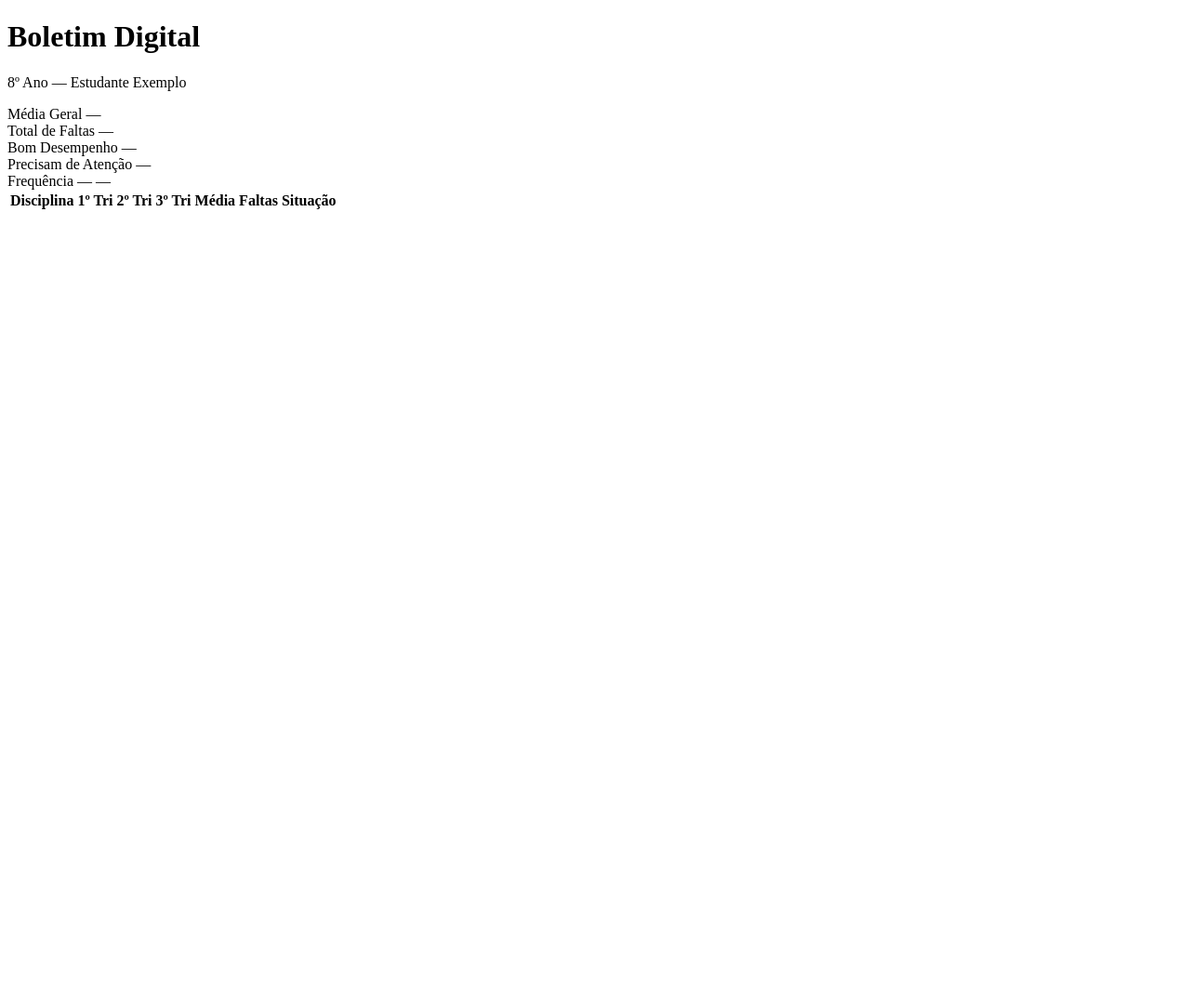
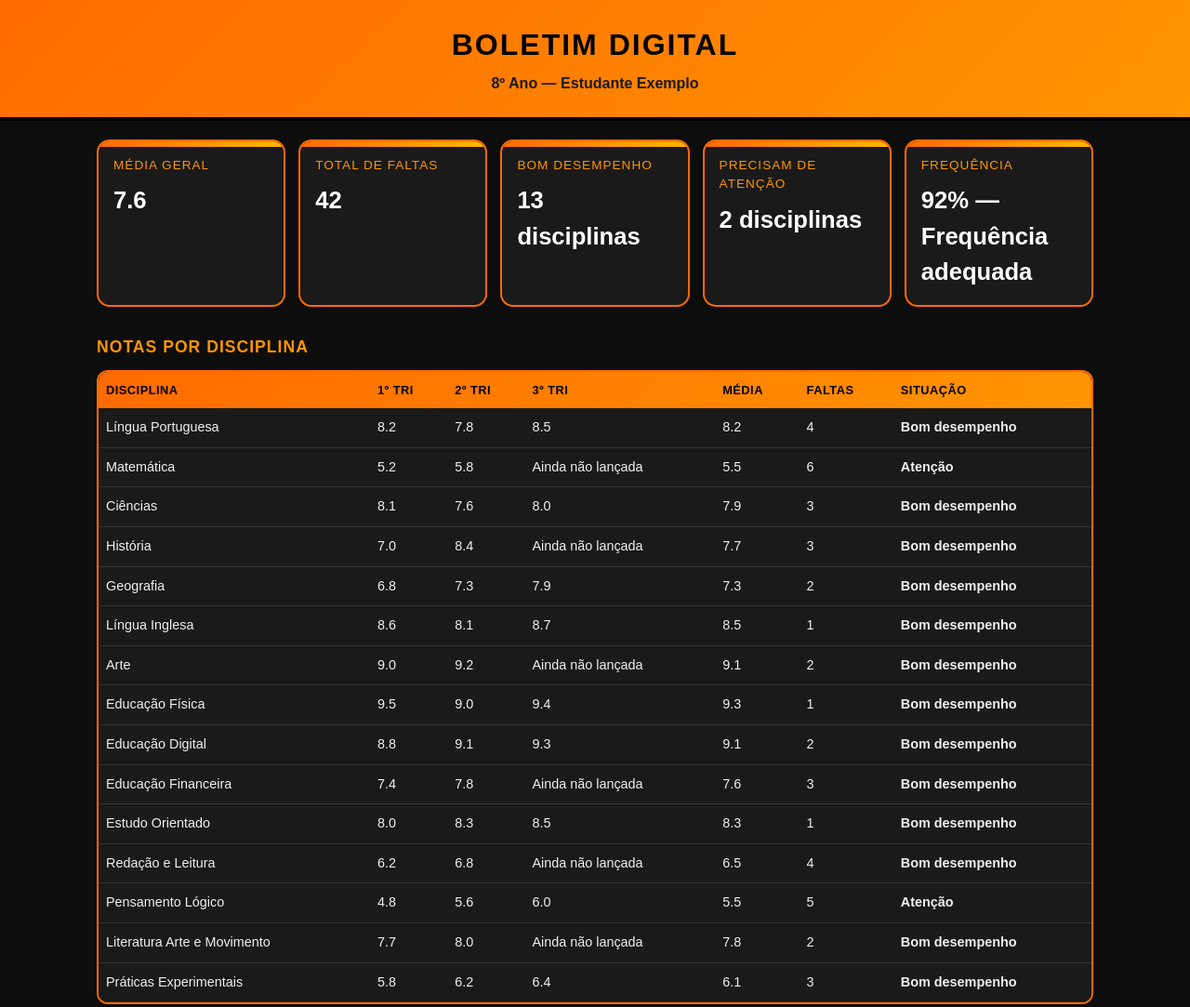
Before and after one commit to miguelpanachevicz-bit/boletim-digital-8c, a plain HTML site: page index.html in a window 1280 px wide. Shown: the top 1083 px of the page at 93% size. Before the commit the page ends 800 px from the top, so only its background shows below. Drawn offline with Linux system fonts and the light colour scheme.

Commit message:
boletim digital ficcional

```diff
--- a/index.html
+++ b/index.html
@@ -2,52 +2,31 @@
 <html lang="pt-BR">
 <head>
   <meta charset="UTF-8" />
-  <!-- Garante que o site fique bom no celular -->
   <meta name="viewport" content="width=device-width, initial-scale=1.0" />
   <title>Boletim Digital</title>
-  <!-- Conecta o CSS -->
   <link rel="stylesheet" href="style.css" />
 </head>
 <body>
 
-  <!-- CABEÇALHO -->
+  <!-- Cabeçalho com título e subtítulo -->
   <header class="cabecalho">
     <h1>Boletim Digital</h1>
     <p class="subtitulo">8º Ano — Estudante Exemplo</p>
   </header>
 
-  <!-- CARDS DE RESUMO -->
-  <section class="cards">
-    <div class="card">
-      <span class="card-titulo">Média Geral</span>
-      <span class="card-valor" id="card-media">—</span>
-    </div>
+  <main class="conteudo">
 
-    <div class="card">
-      <span class="card-titulo">Total de Faltas</span>
-      <span class="card-valor" id="card-faltas">—</span>
-    </div>
-
-    <div class="card">
-      <span class="card-titulo">Bom Desempenho</span>
-      <span class="card-valor" id="card-bom">—</span>
-    </div>
-
-    <div class="card">
-      <span class="card-titulo">Precisam de Atenção</span>
-      <span class="card-valor" id="card-atencao">—</span>
-    </div>
-
-    <div class="card">
-      <span class="card-titulo">Frequência</span>
-      <span class="card-valor" id="card-frequencia">—</span>
-      <span class="card-extra" id="card-frequencia-status">—</span>
-    </div>
+    <!-- Área dos cards de resumo -->
+    <section class="cards" id="cards">
+      <!-- Os cards serão criados pelo JavaScript -->
     </section>
 
-  <!-- TABELA DE NOTAS -->
+    <!-- Área da tabela -->
     <section class="tabela-area">
-    <table class="boletim">
+      <h2 class="titulo-secao">Notas por Disciplina</h2>
+
+      <div class="tabela-responsiva">
+        <table class="tabela-boletim">
           <thead>
             <tr>
               <th>Disciplina</th>
@@ -59,12 +38,20 @@
               <th>Situação</th>
             </tr>
           </thead>
-      <!-- As linhas são preenchidas pelo JavaScript -->
-      <tbody id="corpo-tabela"></tbody>
+          <tbody id="corpo-tabela">
+            <!-- As linhas serão criadas pelo JavaScript -->
+          </tbody>
         </table>
+      </div>
     </section>
 
-  <!-- Conecta o JavaScript -->
+  </main>
+
+  <!-- Rodapé simples -->
+  <footer class="rodape">
+    <p>Projeto escolar — dados fictícios para demonstração.</p>
+  </footer>
+
   <script src="script.js"></script>
 </body>
 </html>
--- a/script.js
+++ b/script.js
@@ -0,0 +1,276 @@
+/* =========================================================
+   DADOS FICTÍCIOS DO 8º ANO
+   ---------------------------------------------------------
+   Aqui usamos um ARRAY (lista) de OBJETOS.
+   - Array: lista de coisas, entre colchetes [ ].
+   - Objeto: um conjunto de informações com nome, entre chaves { }.
+   Cada objeto representa uma disciplina.
+========================================================= */
+const dadosBrutos = [
+  { disciplina: "Língua Portuguesa", tri1: 82, tri2: "7,8", tri3: 85, faltas: [2, 1, 1] },
+  { disciplina: "Matemática", tri1: 52, tri2: "5,8", tri3: null, faltas: [3, 2, 1] },
+  { disciplina: "Ciências", tri1: "8,1", tri2: 76, tri3: 8.0, faltas: [1, 2, 0] },
+  { disciplina: "História", tri1: 7.0, tri2: 84, tri3: null, faltas: [1, 1, 1] },
+  { disciplina: "Geografia", tri1: 68, tri2: 7.3, tri3: "7,9", faltas: [0, 1, 1] },
+  { disciplina: "Língua Inglesa", tri1: 86, tri2: "8,1", tri3: 8.7, faltas: [1, 0, 0] },
+  { disciplina: "Arte", tri1: 9.0, tri2: 92, tri3: null, faltas: [1, 1, 0] },
+  { disciplina: "Educação Física", tri1: 95, tri2: 9.0, tri3: "9,4", faltas: [0, 1, 0] },
+  { disciplina: "Educação Digital", tri1: 88, tri2: 9.1, tri3: 93, faltas: [1, 0, 1] },
+  { disciplina: "Educação Financeira", tri1: 74, tri2: "7,8", tri3: null, faltas: [1, 1, 1] },
+  { disciplina: "Estudo Orientado", tri1: 8.0, tri2: 83, tri3: "8,5", faltas: [0, 1, 0] },
+  { disciplina: "Redação e Leitura", tri1: 62, tri2: "6,8", tri3: null, faltas: [2, 1, 1] },
+  { disciplina: "Pensamento Lógico", tri1: 48, tri2: 5.6, tri3: "6,0", faltas: [2, 2, 1] },
+  { disciplina: "Literatura Arte e Movimento", tri1: "7,7", tri2: 80, tri3: null, faltas: [1, 0, 1] },
+  { disciplina: "Práticas Experimentais", tri1: 58, tri2: "6,2", tri3: 6.4, faltas: [1, 1, 1] }
+];
+
+/* =========================================================
+   FREQUÊNCIA DEMONSTRATIVA
+   ---------------------------------------------------------
+   ATENÇÃO: esse valor é APENAS FICTÍCIO nesta primeira versão.
+   Ele NÃO é calculado a partir das faltas.
+   No futuro, será tratado de outra forma (com dados reais).
+========================================================= */
+const frequenciaDemonstrativa = 92; // 92% — apenas para demonstração
+
+/* =========================================================
+   FUNÇÃO: normalizarNota(valor)
+   ---------------------------------------------------------
+   Uma FUNÇÃO é um bloco de código que faz uma tarefa.
+   Esta função transforma qualquer nota recebida em um número
+   entre 0 e 10 (ou null, se não houver nota válida).
+
+   Regras:
+   - vazio, null ou undefined → null (nota ainda não lançada)
+   - entre 0 e 10 → permanece igual
+   - maior que 10 e até 100 → divide por 10
+   - aceita ponto ou vírgula decimal ("8,5" vira 8.5)
+   - valores inválidos → null
+========================================================= */
+function normalizarNota(valor) {
+  // Verifica se está vazio, nulo ou indefinido
+  if (valor === null || valor === undefined || valor === "") {
+    return null;
+  }
+
+  // Se for texto, troca vírgula por ponto
+  let numero = valor;
+  if (typeof valor === "string") {
+    numero = parseFloat(valor.replace(",", "."));
+  }
+
+  // Se não for um número válido, retorna null
+  if (isNaN(numero)) {
+    return null;
+  }
+
+  // Aplica as regras de escala
+  if (numero >= 0 && numero <= 10) {
+    return numero;
+  } else if (numero > 10 && numero <= 100) {
+    return numero / 10;
+  } else {
+    return null; // fora das regras → inválido
+  }
+}
+
+/* =========================================================
+   FUNÇÃO: calcularMedia(notas)
+   ---------------------------------------------------------
+   Recebe um array com notas já normalizadas (números ou null)
+   e devolve a média usando APENAS as notas disponíveis.
+   Se não houver nenhuma nota válida, devolve null.
+========================================================= */
+function calcularMedia(notas) {
+  // Filtra apenas as notas que são números válidos
+  const validas = notas.filter(function (n) {
+    return n !== null;
+  });
+
+  if (validas.length === 0) {
+    return null; // nenhuma nota disponível
+  }
+
+  // Soma todas e divide pela quantidade
+  let soma = 0;
+  validas.forEach(function (n) {
+    soma += n;
+  });
+
+  return soma / validas.length;
+}
+
+/* =========================================================
+   FUNÇÃO: somarFaltas(listaDeFaltas)
+   ---------------------------------------------------------
+   Soma todos os números inteiros de um array de faltas.
+========================================================= */
+function somarFaltas(listaDeFaltas) {
+  let total = 0;
+  listaDeFaltas.forEach(function (f) {
+    total += f;
+  });
+  return total;
+}
+
+/* =========================================================
+   FUNÇÃO: definirSituacao(media)
+   ---------------------------------------------------------
+   Usa um IF (condição) para decidir a situação da disciplina.
+   - média >= 6 → "Bom desempenho"
+   - média < 6 → "Atenção"
+   - média null → "Nota ainda não disponível"
+========================================================= */
+function definirSituacao(media) {
+  if (media === null) {
+    return "Nota ainda não disponível";
+  } else if (media >= 6.0) {
+    return "Bom desempenho";
+  } else {
+    return "Atenção";
+  }
+}
+
+/* =========================================================
+   FUNÇÃO: formatarNota(valor)
+   ---------------------------------------------------------
+   Mostra a nota com uma casa decimal (ex: 8.5 → "8.5")
+   ou "—" se for null.
+========================================================= */
+function formatarNota(valor) {
+  if (valor === null) {
+    return "—";
+  }
+  return valor.toFixed(1);
+}
+
+/* =========================================================
+   FUNÇÃO: processarDisciplinas()
+   ---------------------------------------------------------
+   Percorre os dados brutos, normaliza as notas, calcula média,
+   soma faltas e devolve um novo array com tudo pronto.
+========================================================= */
+function processarDisciplinas() {
+  return dadosBrutos.map(function (d) {
+    const n1 = normalizarNota(d.tri1);
+    const n2 = normalizarNota(d.tri2);
+    const n3 = normalizarNota(d.tri3);
+
+    const media = calcularMedia([n1, n2, n3]);
+    const faltasTotais = somarFaltas(d.faltas);
+    const situacao = definirSituacao(media);
+
+    return {
+      disciplina: d.disciplina,
+      tri1: n1,
+      tri2: n2,
+      tri3: n3,
+      media: media,
+      faltas: faltasTotais,
+      situacao: situacao
+    };
+  });
+}
+
+/* =========================================================
+   FUNÇÃO: montarTabela(disciplinas)
+   ---------------------------------------------------------
+   Usa o DOM (a representação da página no JavaScript)
+   para criar as linhas da tabela automaticamente.
+========================================================= */
+function montarTabela(disciplinas) {
+  const corpo = document.getElementById("corpo-tabela");
+  corpo.innerHTML = ""; // limpa antes de preencher
+
+  disciplinas.forEach(function (d) {
+    // Cria a linha <tr>
+    const linha = document.createElement("tr");
+
+    // Decide a classe da situação
+    let classeSituacao = "situacao-indisponivel";
+    if (d.situacao === "Bom desempenho") classeSituacao = "situacao-bom";
+    if (d.situacao === "Atenção") classeSituacao = "situacao-atencao";
+
+    // Define as células da linha
+    linha.innerHTML = `
+      <td>${d.disciplina}</td>
+      <td>${d.tri1 !== null ? formatarNota(d.tri1) : "Ainda não lançada"}</td>
+      <td>${d.tri2 !== null ? formatarNota(d.tri2) : "Ainda não lançada"}</td>
+      <td>${d.tri3 !== null ? formatarNota(d.tri3) : "Ainda não lançada"}</td>
+      <td>${d.media !== null ? formatarNota(d.media) : "—"}</td>
+      <td>${d.faltas}</td>
+      <td class="${classeSituacao}">${d.situacao}</td>
+    `;
+
+    corpo.appendChild(linha);
+  });
+}
+
+/* =========================================================
+   FUNÇÃO: montarCards(disciplinas)
+   ---------------------------------------------------------
+   Calcula os resumos e cria os cards no topo da página.
+========================================================= */
+function montarCards(disciplinas) {
+  const areaCards = document.getElementById("cards");
+  areaCards.innerHTML = "";
+
+  // ----- Média geral (ignora disciplinas sem nota) -----
+  let somaMedias = 0;
+  let qtdMedias = 0;
+  disciplinas.forEach(function (d) {
+    if (d.media !== null) {
+      somaMedias += d.media;
+      qtdMedias++;
+    }
+  });
+  const mediaGeral = qtdMedias > 0 ? (somaMedias / qtdMedias).toFixed(1) : "—";
+
+  // ----- Total de faltas -----
+  let totalFaltas = 0;
+  disciplinas.forEach(function (d) {
+    totalFaltas += d.faltas;
+  });
+
+  // ----- Disciplinas com bom desempenho -----
+  const bomDesempenho = disciplinas.filter(function (d) {
+    return d.situacao === "Bom desempenho";
+  }).length;
+
+  // ----- Disciplinas que precisam de atenção -----
+  const atencao = disciplinas.filter(function (d) {
+    return d.situacao === "Atenção";
+  }).length;
+
+  // ----- Lista de cards -----
+  const cards = [
+    { titulo: "Média Geral", valor: mediaGeral },
+    { titulo: "Total de Faltas", valor: totalFaltas },
+    { titulo: "Bom Desempenho", valor: bomDesempenho + " disciplinas" },
+    { titulo: "Precisam de Atenção", valor: atencao + " disciplinas" },
+    { titulo: "Frequência", valor: frequenciaDemonstrativa + "% — Frequência adequada" }
+  ];
+
+  // Cria cada card na página
+  cards.forEach(function (c) {
+    const div = document.createElement("div");
+    div.className = "card";
+    div.innerHTML = `
+      <div class="titulo-card">${c.titulo}</div>
+      <div class="valor-card">${c.valor}</div>
+    `;
+    areaCards.appendChild(div);
+  });
+}
+
+/* =========================================================
+   INICIALIZAÇÃO
+   ---------------------------------------------------------
+   Quando a página terminar de carregar, processa os dados
+   e monta os cards e a tabela.
+========================================================= */
+document.addEventListener("DOMContentLoaded", function () {
+  const disciplinas = processarDisciplinas();
+  montarCards(disciplinas);
+  montarTabela(disciplinas);
+});
--- a/style.css
+++ b/style.css
@@ -0,0 +1,178 @@
+/* ===== RESET BÁSICO ===== */
+* {
+  margin: 0;
+  padding: 0;
+  box-sizing: border-box;
+}
+
+/* ===== CORPO DA PÁGINA ===== */
+body {
+  font-family: Arial, Helvetica, sans-serif;
+  background-color: #0d0d0d; /* fundo preto */
+  color: #f5f5f5;
+  line-height: 1.5;
+}
+
+/* ===== CABEÇALHO ===== */
+.cabecalho {
+  background: linear-gradient(135deg, #ff6a00, #ff9500);
+  padding: 24px 16px;
+  text-align: center;
+  border-bottom: 4px solid #000;
+}
+
+.cabecalho h1 {
+  font-size: 2rem;
+  color: #000;
+  text-transform: uppercase;
+  letter-spacing: 2px;
+}
+
+.subtitulo {
+  margin-top: 6px;
+  color: #1a1a1a;
+  font-weight: bold;
+  font-size: 1rem;
+}
+
+/* ===== CONTEÚDO PRINCIPAL ===== */
+.conteudo {
+  max-width: 1100px;
+  margin: 0 auto;
+  padding: 20px 14px 40px;
+}
+
+/* ===== CARDS DE RESUMO ===== */
+.cards {
+  display: grid;
+  grid-template-columns: repeat(auto-fit, minmax(160px, 1fr));
+  gap: 14px;
+  margin-bottom: 30px;
+}
+
+.card {
+  background-color: #1a1a1a;
+  border: 2px solid #ff6a00;
+  border-radius: 14px;
+  padding: 16px;
+  position: relative;
+  overflow: hidden;
+  transition: transform 0.2s, box-shadow 0.2s;
+}
+
+/* Barra laranja no topo do card */
+.card::before {
+  content: "";
+  position: absolute;
+  top: 0;
+  left: 0;
+  width: 100%;
+  height: 6px;
+  background: linear-gradient(90deg, #ff6a00, #ffb700);
+}
+
+.card:hover {
+  transform: translateY(-4px);
+  box-shadow: 0 0 14px rgba(255, 106, 0, 0.6);
+}
+
+.card .titulo-card {
+  font-size: 0.85rem;
+  text-transform: uppercase;
+  color: #ff9500;
+  letter-spacing: 1px;
+  margin-bottom: 8px;
+}
+
+.card .valor-card {
+  font-size: 1.6rem;
+  font-weight: bold;
+  color: #fff;
+}
+
+/* ===== TÍTULO DA SEÇÃO ===== */
+.titulo-secao {
+  color: #ff9500;
+  text-transform: uppercase;
+  font-size: 1.1rem;
+  letter-spacing: 1px;
+  margin-bottom: 12px;
+}
+
+/* ===== TABELA RESPONSIVA ===== */
+.tabela-responsiva {
+  overflow-x: auto; /* permite rolar no celular */
+  border-radius: 12px;
+  border: 2px solid #ff6a00;
+}
+
+.tabela-boletim {
+  width: 100%;
+  border-collapse: collapse;
+  min-width: 640px; /* força rolagem em telas pequenas */
+  background-color: #1a1a1a;
+}
+
+.tabela-boletim thead {
+  background: linear-gradient(135deg, #ff6a00, #ff9500);
+}
+
+.tabela-boletim th {
+  color: #000;
+  text-transform: uppercase;
+  font-size: 0.8rem;
+  padding: 10px 8px;
+  text-align: left;
+  letter-spacing: 0.5px;
+}
+
+.tabela-boletim td {
+  padding: 10px 8px;
+  border-bottom: 1px solid #333;
+  font-size: 0.9rem;
+  color: #f0f0f0;
+}
+
+.tabela-boletim tbody tr:hover {
+  background-color: #262626;
+}
+
+/* Situações coloridas */
+.situacao-bom {
+  color: #4cd964;
+  font-weight: bold;
+}
+
+.situacao-atencao {
+  color: #ff3b30;
+  font-weight: bold;
+}
+
+.situacao-indisponivel {
+  color: #999;
+  font-style: italic;
+}
+
+/* ===== RODAPÉ ===== */
+.rodape {
+  text-align: center;
+  padding: 16px;
+  font-size: 0.8rem;
+  color: #888;
+  border-top: 2px solid #ff6a00;
+}
+
+/* ===== AJUSTES PARA CELULAR ===== */
+@media (max-width: 500px) {
+  .cabecalho h1 {
+    font-size: 1.5rem;
+  }
+
+  .card .valor-card {
+    font-size: 1.3rem;
+  }
+
+  .titulo-secao {
+    font-size: 1rem;
+  }
+}
```
Lines whose indentation alone changed are shown as unchanged.
